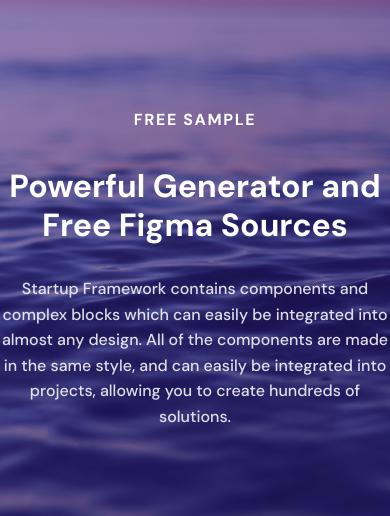
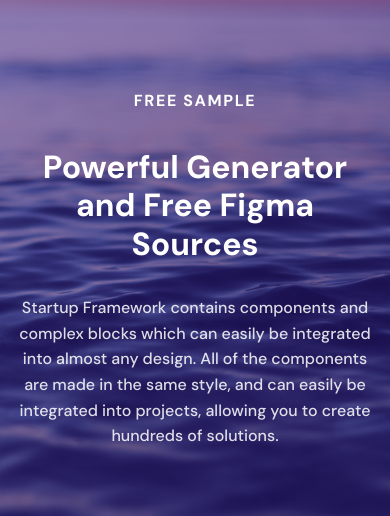
Before and after one commit to mohamed-ashif-m/gao-tek-webtask, a plain HTML site: page index.html in a window 390 px wide. Shown: the part 846-1362 px from the top of the page. Drawn offline with Linux system fonts and the light colour scheme.

Commit message:
free sample section mobile size responsive fixed

```diff
--- a/style.css
+++ b/style.css
@@ -930,6 +930,9 @@
   .hero-description { font-size: 14px; margin-bottom: 30px; }
   .cta-button { padding: 14px 28px; font-size: 14px; }
 }
+.features-container {
+  padding:15px;
+}
 
 /* Features Section */
 .features-section {
```
